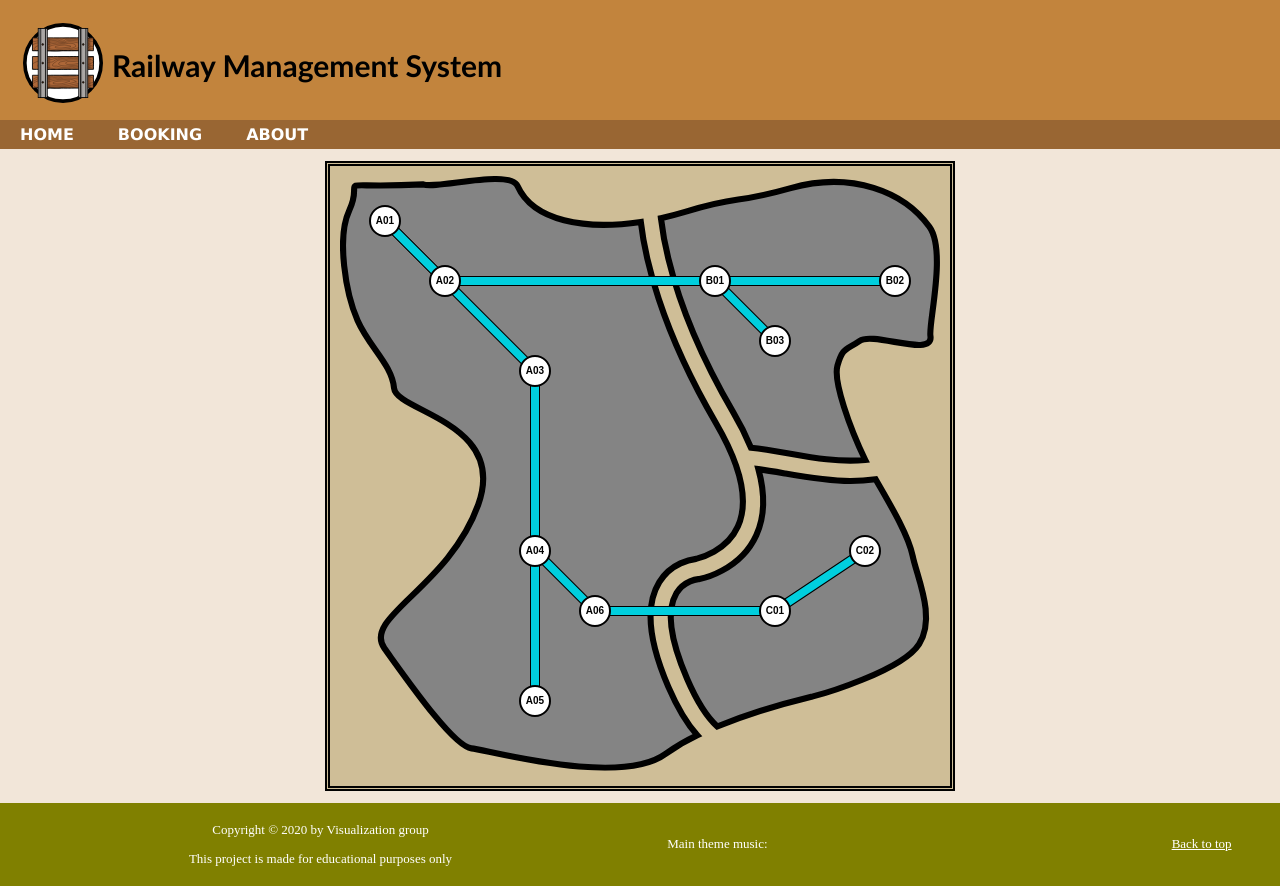
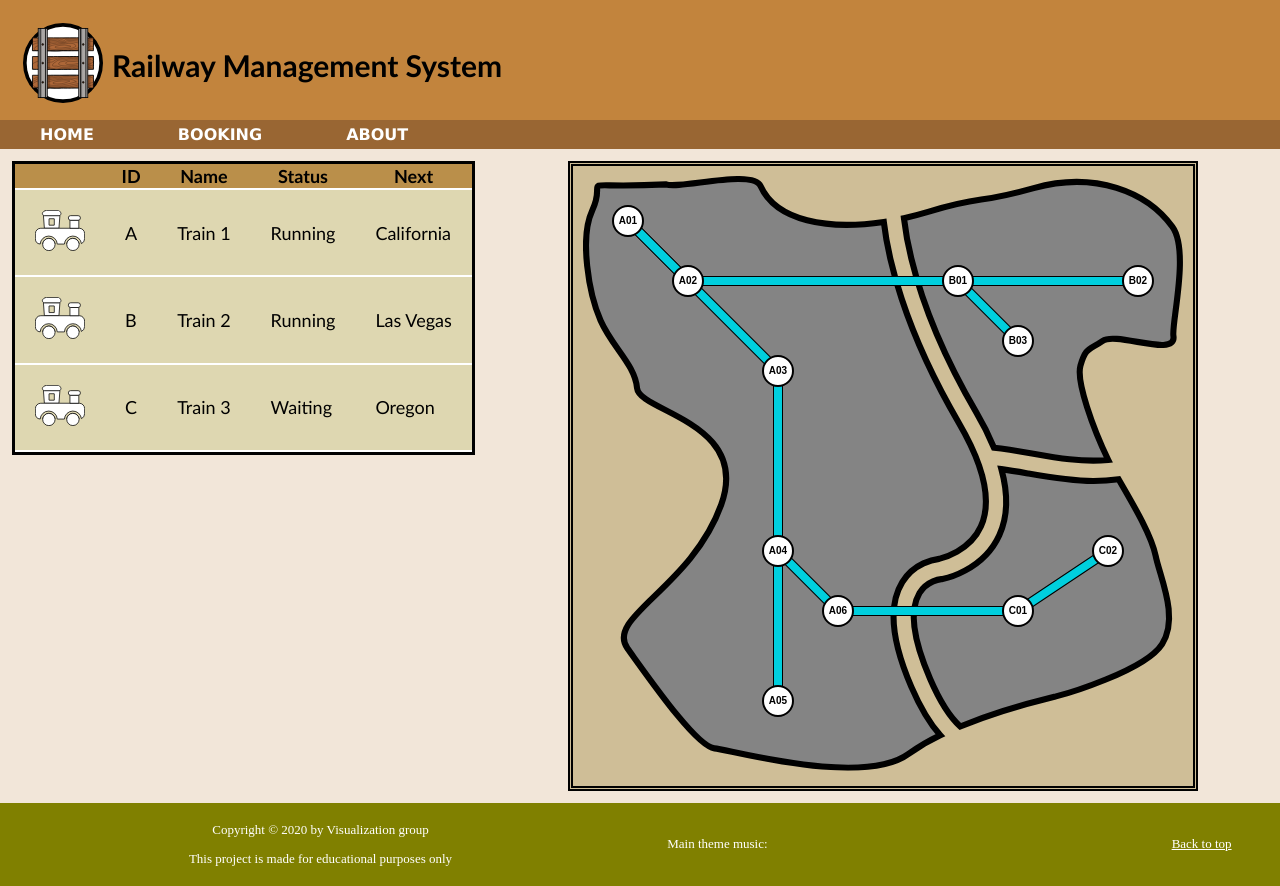
Before and after one commit to hoangpham12345/RailwayManagementSystem, a PHP site: page /booking.php in a window 1280 px wide. Run offline with PHP 8.4, Linux system fonts and the light colour scheme; some libraries are stand-ins or nearby versions; grey boxes are pictures that could not be loaded.

Commit message:
Styled train list in Booking

```diff
--- a/booking.php
+++ b/booking.php
@@ -21,9 +21,39 @@
 		<header id="top">
 			<div id="visual-header"></div>
 		</header>
-		<section>
-		   <canvas id="map" width="600px" height="600px">
-		</section>
+    <div id="trainlist">
+  		<table>
+        <tr>
+         <th></th>
+  		   <th>ID</th>
+   		   <th>Name</th>
+   		   <th>Status</th>
+   		   <th>Next</th>
+        </tr>
+        <tr>
+         <td><image src="images/trainicon.svg"></td>
+   		   <td>A</td>
+  		   <td>Train 1</td>
+   		   <td>Running</td>
+   		   <td>California</td>
+        </tr>
+        <tr>
+         <td><image src="images/trainicon.svg"></td>
+   		   <td>B</td>
+  		   <td>Train 2</td>
+   		   <td>Running</td>
+   		   <td>Las Vegas</td>
+        </tr>
+        <tr>
+         <td><image src="images/trainicon.svg"></td>
+   		   <td>C</td>
+  		   <td>Train 3</td>
+   		   <td>Waiting</td>
+   		   <td>Oregon</td>
+        </tr>
+  		</table>
+    </div>
+    <canvas id="map" width="600px" height="600px"></canvas>
 		<footer>
 			<div id="visual-footer"></div>
 		</footer>
--- a/stylesheet/booking.css
+++ b/stylesheet/booking.css
@@ -12,3 +12,41 @@ canvas {
   border-style: double;
   border-width: thick;
 }
+
+#trainlist {
+  margin: 12px;
+  border: 3px solid black;
+  float: left;
+  font-family: "Trebuchet MS";
+  font-size: 18px;
+}
+
+#trainlist table {
+  background: rgb(222, 215, 177);
+  border-collapse: collapse;
+}
+
+#trainlist table tr {
+  border-bottom: 2px solid white;
+}
+
+#trainlist table tr:hover {
+  border-bottom: 2px solid white;
+  background: rgb(235, 181, 94);
+}
+
+#trainlist table tr:nth-child(1) {
+  background: rgb(186, 143, 74);
+}
+
+#trainlist table th {
+
+}
+
+#trainlist table td {
+  padding: 20px;
+}
+
+#trainlist table td:nth-child(1) {
+  width: 50px;
+}
--- a/stylesheet/rms.css
+++ b/stylesheet/rms.css
@@ -35,7 +35,7 @@ nav ul {
 }
 nav ul li {
 	display: inline;
-	padding: 5px 20px 5px 20px;
+	padding: 5px 40px 5px 40px;
 }
 nav ul li a {
   font-family: Verdana, sans-serif;
```
Also changed, not shown: images/trainicon.svg (added).
